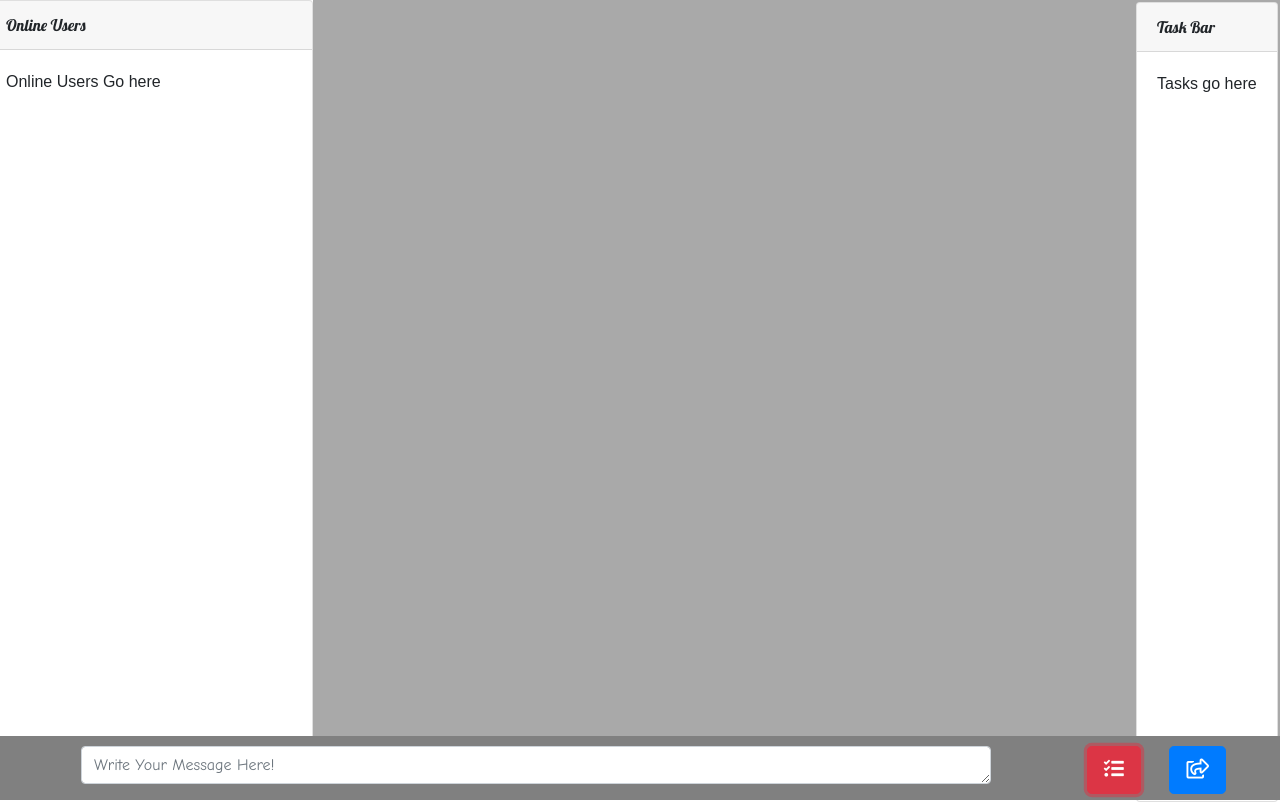
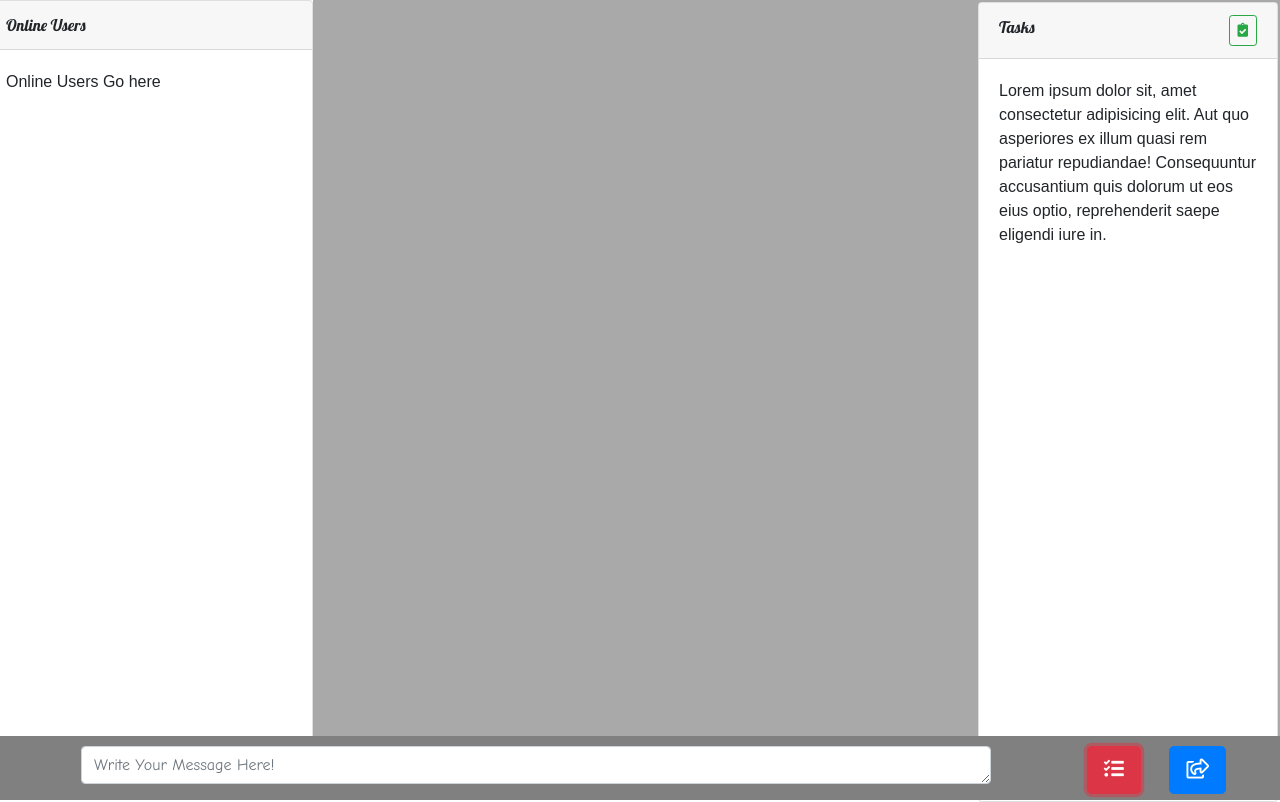
Before and after one commit to fkabir101/Working-Title-64, a plain HTML site: page index.html in a window 1280 px wide. Both pictures are taken after a click on the button 1113 px from the left and 770 px from the top of the page. Drawn offline with nearby package versions, Linux system fonts and the light colour scheme; no server answers.

```diff
--- a/assets/css/style.css
+++ b/assets/css/style.css
@@ -94,6 +94,12 @@ html, body {
   position: absolute;
   top: 2px;
   right: 2px;
+  max-width: 300px;
+  overflow-y: scroll;
+}
+
+ #taskClear {
+  float: right;
 }
 
 .online-users-togg{
--- a/index.html
+++ b/index.html
@@ -58,10 +58,12 @@
 
       <div class="card task-bar animated lightSpeedIn">
         <div class="card-header">
-          Task Bar
+
+          Tasks <button type="button" class="btn btn-outline-success btn-sm" id="taskClear">
+            <i class="fas fa-clipboard-check"></i></button>
         </div>
         <div class="card-body">
-          Tasks go here
+          Lorem ipsum dolor sit, amet consectetur adipisicing elit. Aut quo asperiores ex illum quasi rem pariatur repudiandae! Consequuntur accusantium quis dolorum ut eos eius optio, reprehenderit saepe eligendi iure in.
         </div>
       </div>
     </div> <!-- Taskbar -->
```
